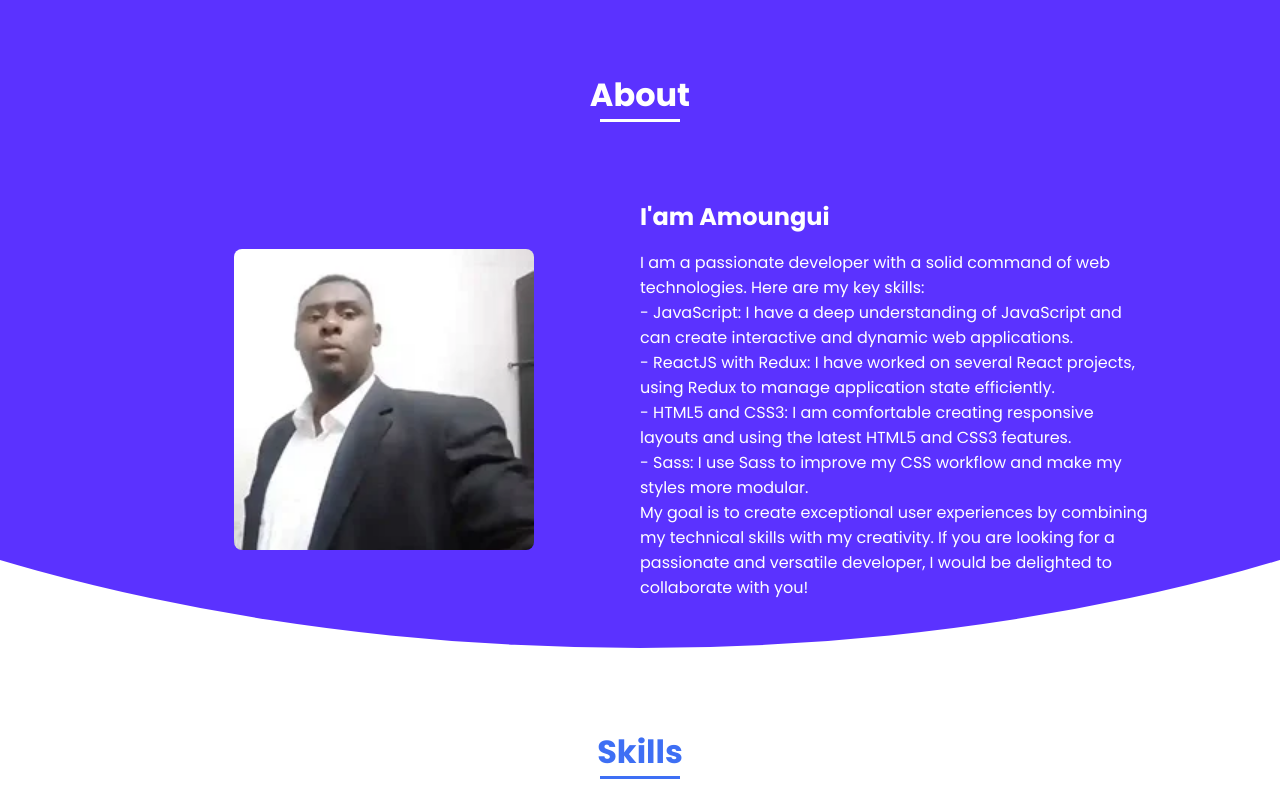
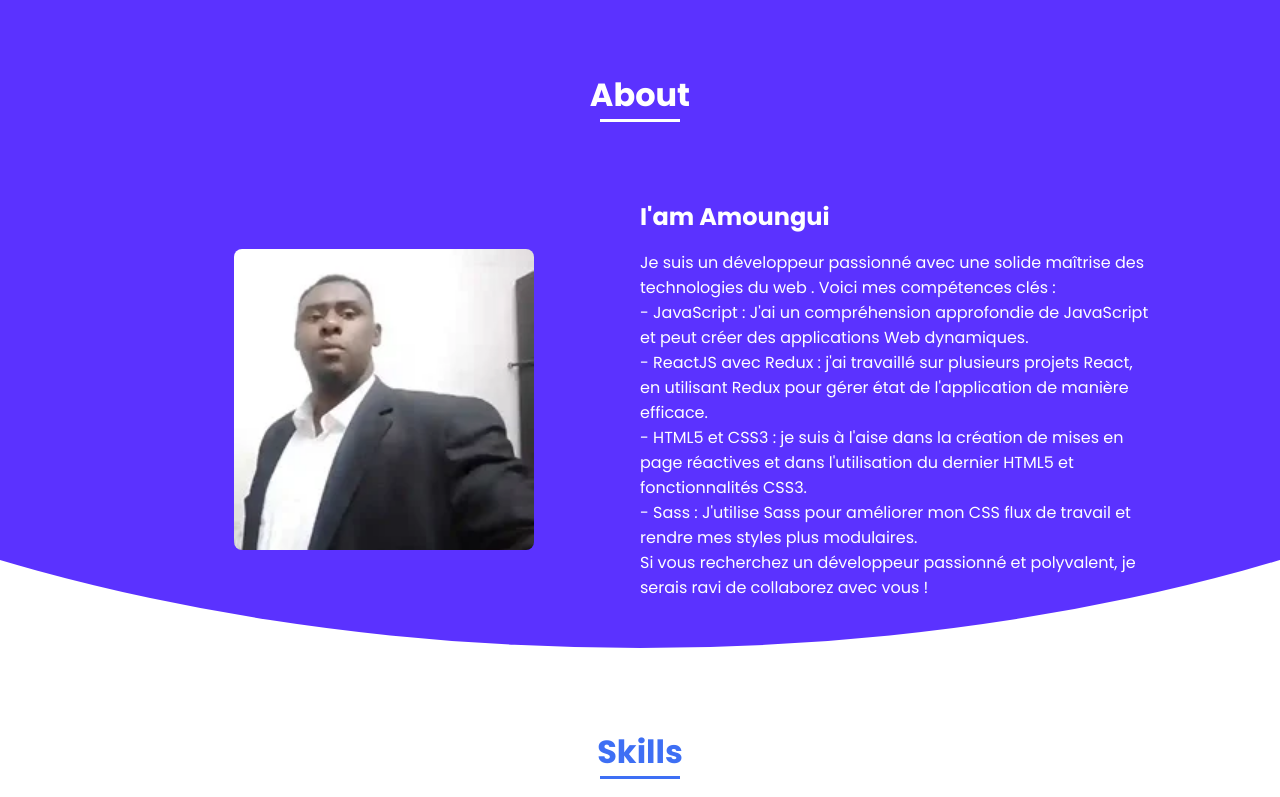
Before and after one commit to amoungui/porfolio, a React (Create React App) app: page / in a window 1280 px wide. Shown: the part 566-1363 px from the top of the page. Built offline with nearby package versions, Linux system fonts and the light colour scheme.

Commit message:
translate about description to french

```diff
--- a/src/Pages/Home/Home.jsx
+++ b/src/Pages/Home/Home.jsx
@@ -107,19 +107,17 @@ const Home = () => {
           <div>
             <h2 className="about__subtitle">I'am Amoungui</h2>
             <p className="about__text">
-              I am a passionate developer with a solid command of web
-              technologies. Here are my key skills: <br />- JavaScript: I have a
-              deep understanding of JavaScript and can create interactive and
-              dynamic web applications. <br />- ReactJS with Redux: I have
-              worked on several React projects, using Redux to manage
-              application state efficiently. <br />- HTML5 and CSS3: I am
-              comfortable creating responsive layouts and using the latest HTML5
-              and CSS3 features. <br />- Sass: I use Sass to improve my CSS
-              workflow and make my styles more modular. <br />
-              My goal is to create exceptional user experiences by combining my
-              technical skills with my creativity. If you are looking for a
-              passionate and versatile developer, I would be delighted to
-              collaborate with you!
+              Je suis un développeur passionné avec une solide maîtrise des technologies du web
+              . Voici mes compétences clés : <br />- JavaScript : J'ai un
+              compréhension approfondie de JavaScript et peut créer des
+              applications Web dynamiques. <br />- ReactJS avec Redux : j'ai
+              travaillé sur plusieurs projets React, en utilisant Redux pour gérer
+              état de l'application de manière efficace. <br />- HTML5 et CSS3 : je suis
+              à l'aise dans la création de mises en page réactives et dans l'utilisation du dernier HTML5
+              et fonctionnalités CSS3. <br />- Sass : J'utilise Sass pour améliorer mon CSS
+              flux de travail et rendre mes styles plus modulaires. <br /> Si vous recherchez un
+              développeur passionné et polyvalent, je serais ravi de
+              collaborez avec vous !
             </p>
           </div>
         </div>
```
